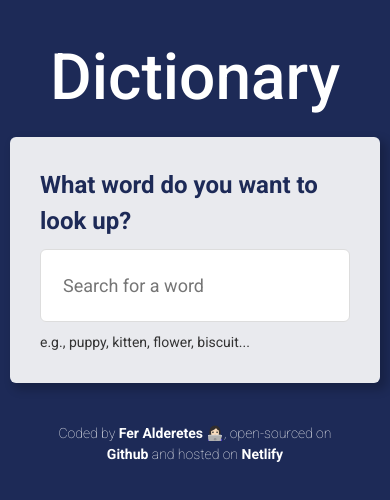
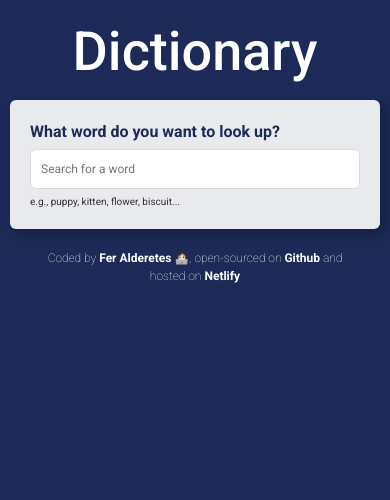
Before and after one commit to feralderetes/dictionary-by-fer, a React (Create React App) app: page / in a window 390 px wide. Shown: the top 500 px of the page. Built offline with nearby package versions, Linux system fonts and the light colour scheme.

Commit message:
Added responsiveness for smaller screens

```diff
--- a/src/App.css
+++ b/src/App.css
@@ -31,3 +31,19 @@
 .App footer a:hover {
   text-decoration: underline;
 }
+
+@media (max-width: 456px) {
+  .App {
+    margin: 20px auto;
+  }
+
+  .App section {
+    margin: 15px 0;
+    padding: 20px;
+  }
+
+  .App footer {
+    font-size: 12px;
+    margin: 20px;
+  }
+}
--- a/src/Dictionary.css
+++ b/src/Dictionary.css
@@ -24,3 +24,24 @@
   font-size: 14px;
   margin-top: 10px;
 }
+
+@media (max-width: 456px) {
+  .Dictionary h1 {
+    font-size: 54px;
+  }
+
+  .Dictionary label {
+    font-size: 16px;
+  }
+
+  .Dictionary input {
+    font-size: 12px;
+    margin-top: 5px;
+    padding: 10px;
+  }
+
+  .Dictionary .hint {
+    font-size: 10px;
+    margin-top: 5px;
+  }
+}
--- a/src/Meanings.css
+++ b/src/Meanings.css
@@ -6,3 +6,13 @@
   font-size: 14px;
   opacity: 0.7;
 }
+
+@media (max-width: 456px) {
+  .Meanings h3 {
+    font-size: 20px;
+  }
+
+  .Meanings .example {
+    font-size: 12px;
+  }
+}
--- a/src/Results.css
+++ b/src/Results.css
@@ -9,3 +9,17 @@
   font-style: italic;
   opacity: 0.5;
 }
+
+@media (max-width: 456px) {
+  .Results h2 {
+    font-size: 30px;
+  }
+
+  .Results .definition {
+    font-size: 14px;
+  }
+
+  .Results .phonetic {
+    font-size: 16px;
+  }
+}
--- a/src/Synonyms.css
+++ b/src/Synonyms.css
@@ -15,3 +15,10 @@
 .Synonyms span {
   font-weight: bold;
 }
+
+@media (max-width: 456px) {
+  .Synonyms {
+    font-size: 12px;
+    margin: 5px 0 0;
+  }
+}
```
